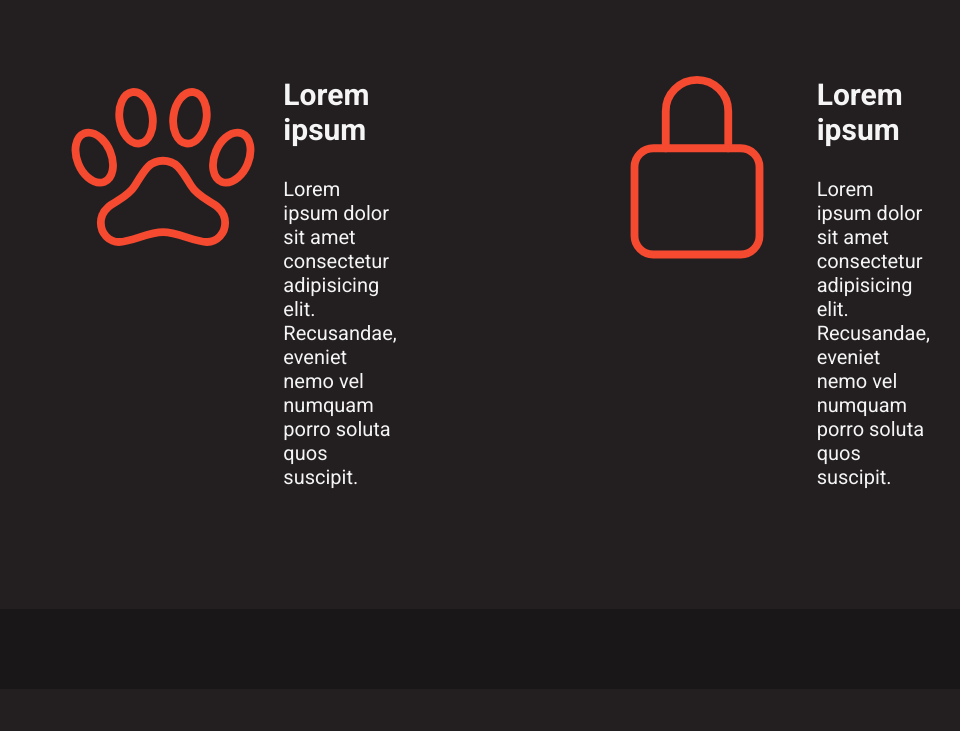
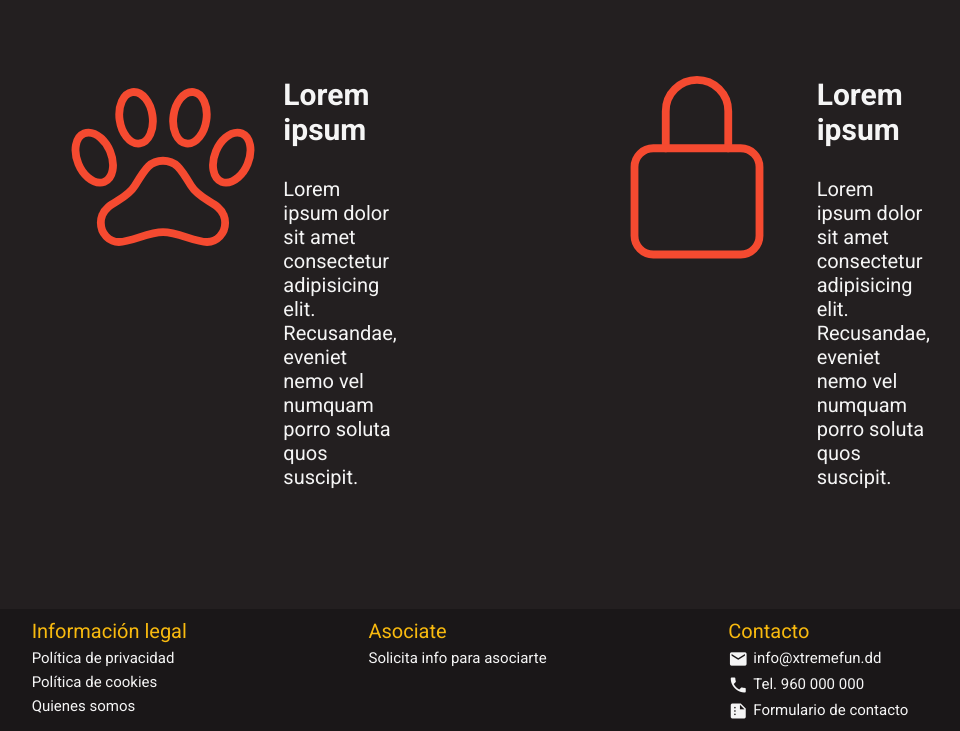
Before and after one commit to JavierPedrajas/trabajo-web-daw, a plain HTML site: page index.html in a window 1280 px wide. Shown: the part 1405-2136 px from the top of the page, without its empty margins (150-1110 px from the left). Before the commit the page ends 2094 px from the top, so only its background shows below. Drawn offline with Linux system fonts and the light colour scheme.

Commit message:
Portada+Pie

```diff
--- a/index.html
+++ b/index.html
@@ -10,6 +10,8 @@
       href="https://fonts.googleapis.com/css2?family=Roboto:wght@300;400;500;700&display=swap"
       rel="stylesheet"
     />
+    <link href="https://fonts.googleapis.com/icon?family=Material+Icons"
+      rel="stylesheet">
     <link rel="stylesheet" href="styles.css" />
     <title>XtremeFun</title>
   </head>
@@ -119,6 +121,43 @@
         </div>
       </div>
     </main>
-    <footer class="footer"></footer>
+    <footer class="footer">
+        <div class="footer_main">
+            <!-- Columna 1-->
+            <div class="footer_col">
+            Información legal
+                <div class="footer_col_sub">
+                <a href="./politica_privacidad.html">Política de privacidad</a>
+                </div>
+                <div class="footer_col_sub">
+                <a href="./politica_cookies.html">Política de cookies</a>
+                </div>
+                <div class="footer_col_sub">
+                <a href="./quienes_somos.html">Quienes somos</a>
+                </div>
+            </div>
+            <!-- Columna 2-->
+            <div class="footer_col">
+                Asociate
+                <div class="footer_col_sub">
+                <a href="./info_asociacion.html">Solicita info para asociarte</a>
+                </div>
+            </div>
+            <!-- Columna 3-->
+            <div class="footer_col">
+            Contacto
+                <div class="footer_col_sub footer_texto_contacto">
+                  <span class="material-icons">email</span> info@xtremefun.dd
+                </div>
+                <div class="footer_col_sub footer_texto_contacto">
+                  <span class="material-icons">phone</span> Tel. 960 000 000
+                </div>
+                <div class="footer_col_sub footer_texto_contacto">
+                  <span class="material-icons">summarize</span>
+                  <a href="./formulario_contacto.html">Formulario de contacto</a>
+                </div>
+            </div>
+      </div>
+    </footer>
   </body>
 </html>
--- a/styles.css
+++ b/styles.css
@@ -205,9 +205,46 @@ body {
 
 .footer {
   width: 100%;
-  height: 10vh;
+  height: auto;
   background-color: #1a1718;
   /* position: absolute;
   bottom: 0;
   left: 0; */
+  padding-top: 1em;
+  padding-bottom: 1em;
+
 }
+
+.footer_main {
+  display: flex;
+  justify-content: space-evenly;
+  width: 150vh;
+  margin: auto;
+}
+
+.footer_col {
+  float: left;
+  flex-direction: column;
+  font-size: 2rem;
+  color: var(--principal);
+  margin-right: 2em;
+}
+
+.footer_col_sub {
+  display: flex;
+  font-size: 1.5rem;
+  font-weight: normal;
+  margin-top: .4em;
+  color: var(--contraste);
+}
+
+.footer_texto_contacto {
+  color: var(--contraste);
+  vertical-align: middle;
+}
+
+.material-icons {
+  font-size: 20px;
+  margin-right: 5px;
+  vertical-align: middle;
+}
```
